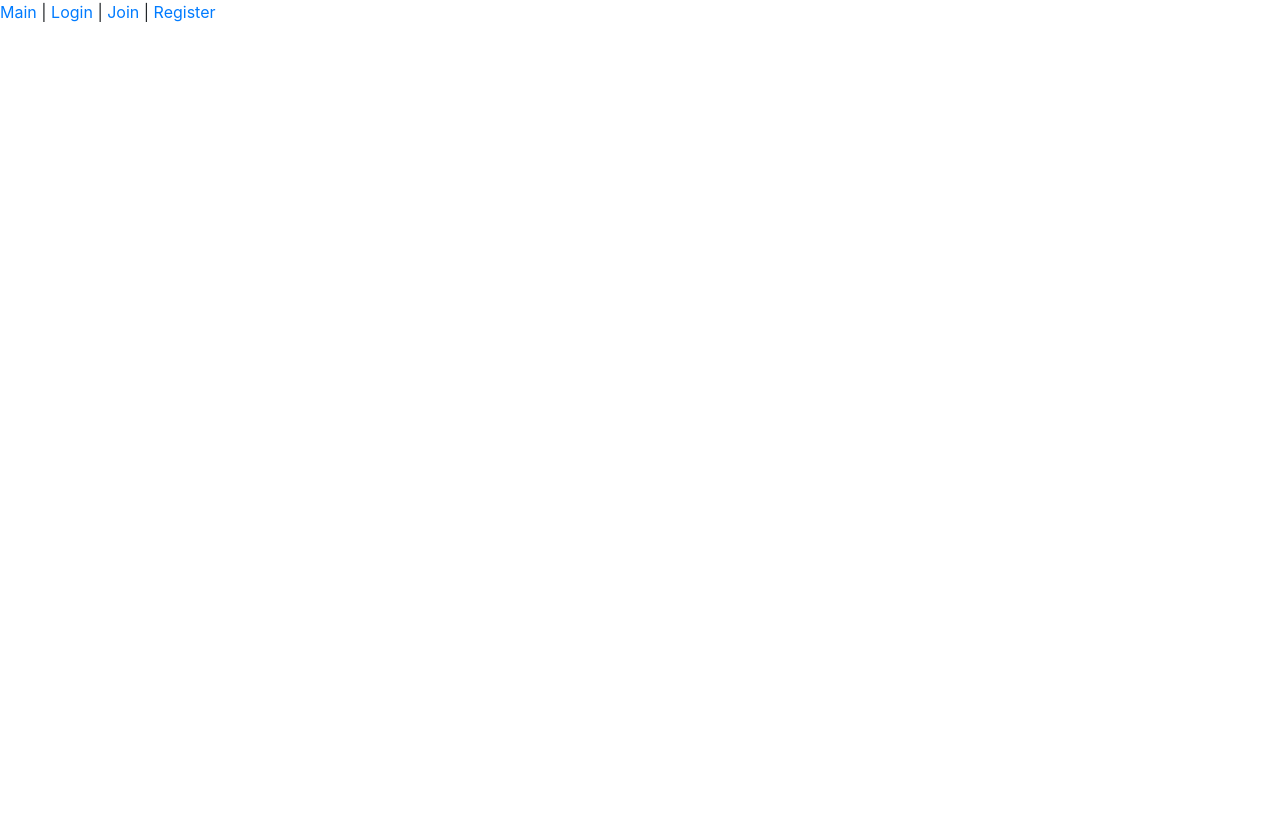
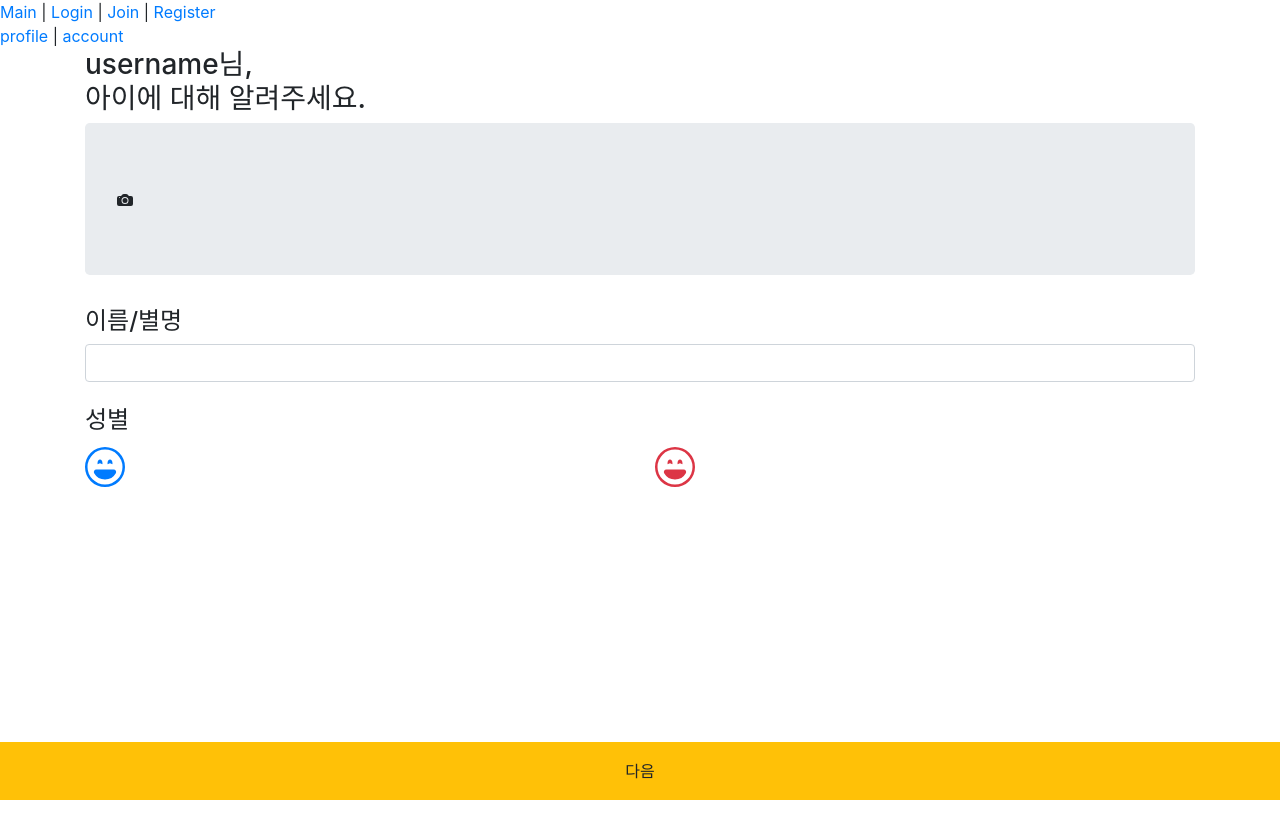
Before and after one commit to dudcheol/NHhackathon_ACARDI, a Vue app in the folder front-end/nhhackathon_acardi/: page /register/profile in a window 1280 px wide. Shown: the top 838 px of the page. Before the commit the page ends 800 px from the top, so only its background shows below. Built offline with nearby package versions, Linux system fonts and the light colour scheme.

Commit message:
등록 틀 제작

```diff
--- /dev/null
+++ b/front-end/nhhackathon_acardi/src/components/register/RegisterAccount.vue
@@ -0,0 +1,36 @@
+<template>
+  <div id="container" class="footer-spacing">
+    <h1><b-icon icon="arrow-left" class="p-1 m-2"></b-icon></h1>
+
+    <b-container fluid="sm">
+      <h3>
+        username님,<br />
+        babyname은 언제태어났나요?
+      </h3>
+
+      <b-datepicker></b-datepicker>
+
+      <hr />
+
+      <h3>babyname을 위한<br />계좌를 알려주세요.</h3>
+      <b-row class="mb-2">
+        <b-col>
+          <b-input-group>
+            <b-input type="text" placeholder="계좌번호"></b-input>
+            <b-button><b-icon icon="check"></b-icon></b-button>
+          </b-input-group>
+        </b-col>
+      </b-row>
+    </b-container>
+  </div>
+</template>
+
+<script>
+export default {};
+</script>
+
+<style scoped>
+#container {
+  min-height: 100vh;
+}
+</style>
--- /dev/null
+++ b/front-end/nhhackathon_acardi/src/components/register/RegisterProfile.vue
@@ -0,0 +1,34 @@
+<template>
+  <b-container id="container">
+    <h3>
+      username님,<br />
+      아이에 대해 알려주세요.
+    </h3>
+    <b-jumbotron>
+      <b-icon icon="camera-fill"></b-icon>
+    </b-jumbotron>
+    <!-- <b-avatar></b-avatar> -->
+    <h4>이름/별명</h4>
+    <b-input type="text" placeholder=""></b-input>
+    <br />
+    <h4>성별</h4>
+    <b-row>
+      <b-col align-h="">
+        <h1><b-icon icon="emoji-laughing" variant="primary"></b-icon></h1>
+      </b-col>
+      <b-col>
+        <h1><b-icon icon="emoji-laughing" variant="danger"></b-icon></h1>
+      </b-col>
+    </b-row>
+  </b-container>
+</template>
+
+<script>
+export default {};
+</script>
+
+<style scoped>
+#container {
+  min-height: 100vh;
+}
+</style>
--- a/front-end/nhhackathon_acardi/src/router/index.js
+++ b/front-end/nhhackathon_acardi/src/router/index.js
@@ -27,6 +27,18 @@ const routes = [
     path: '/register',
     name: 'Register',
     component: Register,
+    children: [
+      {
+        path: 'profile',
+        name: 'RegisterProfile',
+        component: () => import('@/components/register/RegisterProfile.vue'),
+      },
+      {
+        path: 'account',
+        name: 'RegisterAccount',
+        component: () => import('@/components/register/RegisterAccount.vue'),
+      },
+    ],
   },
   {
     path: '/main',
--- a/front-end/nhhackathon_acardi/src/views/Register.vue
+++ b/front-end/nhhackathon_acardi/src/views/Register.vue
@@ -1,9 +1,18 @@
 <template>
   <div>
-    <h1>register</h1>
+    <router-link to="/register/profile">profile</router-link> |
+    <router-link to="/register/account">account</router-link>
+    <router-view></router-view>
+    <div class="footer-fixed">
+      <b-button block squared style="height:58px" variant="warning"
+        >다음</b-button
+      >
+    </div>
   </div>
 </template>
 
-<script></script>
+<script>
+export default {};
+</script>
 
 <style scoped></style>
```
